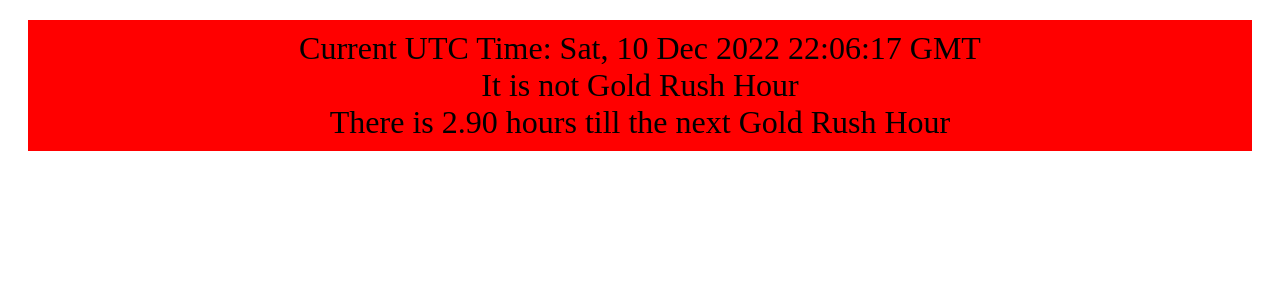
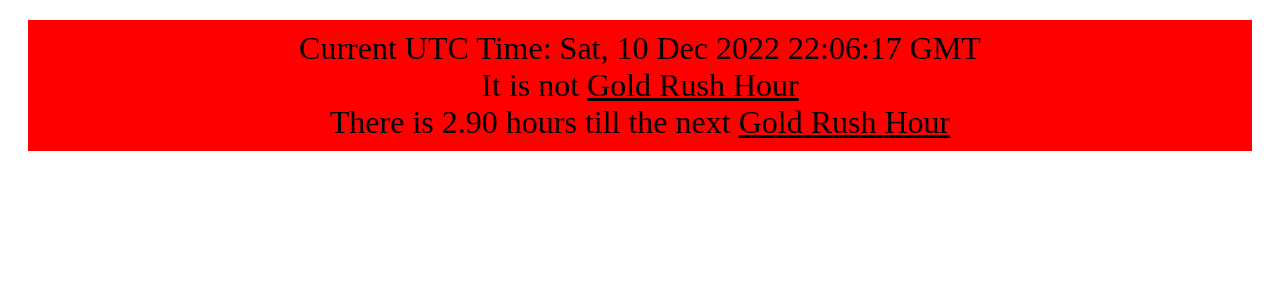
Before and after one commit to estraw1059/GoldenHourSite, a React (Create React App) app: page / in a window 1280 px wide. Shown: the top 300 px of the page. Built offline with nearby package versions, Linux system fonts and the light colour scheme.

Commit message:
Update with link to gold hour info

```diff
--- a/src/GoldenHour.css
+++ b/src/GoldenHour.css
@@ -15,4 +15,9 @@
 
 .cardText {
     font-size: 2em;
+    font: black;
 }
+
+.link-text {
+    color: black;
+}
--- a/src/GoldenHour.tsx
+++ b/src/GoldenHour.tsx
@@ -76,8 +76,8 @@ export const GoldenHour = () => {
         <Container>
             <Card className={cardClass}>
                 <div className='cardText'>Current UTC Time: {date.toUTCString()}</div>
-                {isGoldenHour ? <div className='cardText'>It is Gold Rush Hour</div> : <div className='cardText'>It is not Gold Rush Hour</div>}
-                <div className='cardText'>There is {(timeToNextGoldenHour()/(1000*60*60)).toFixed(2)} hours till the next Gold Rush Hour</div>
+                {isGoldenHour ? <div className='cardText'>It is <a className='link-text' target="_blank" href='https://seaofthieves.fandom.com/wiki/Gold_Rush'>Gold Rush Hour</a></div> : <div className='cardText'>It is not <a className='link-text' target="_blank" href='https://seaofthieves.fandom.com/wiki/Gold_Rush'>Gold Rush Hour</a></div>}
+                <div className='cardText'>There is {(timeToNextGoldenHour()/(1000*60*60)).toFixed(2)} hours till the next <a className='link-text' target="_blank" href='https://seaofthieves.fandom.com/wiki/Gold_Rush'>Gold Rush Hour</a></div>
             </Card>
         </Container>
     );
```
